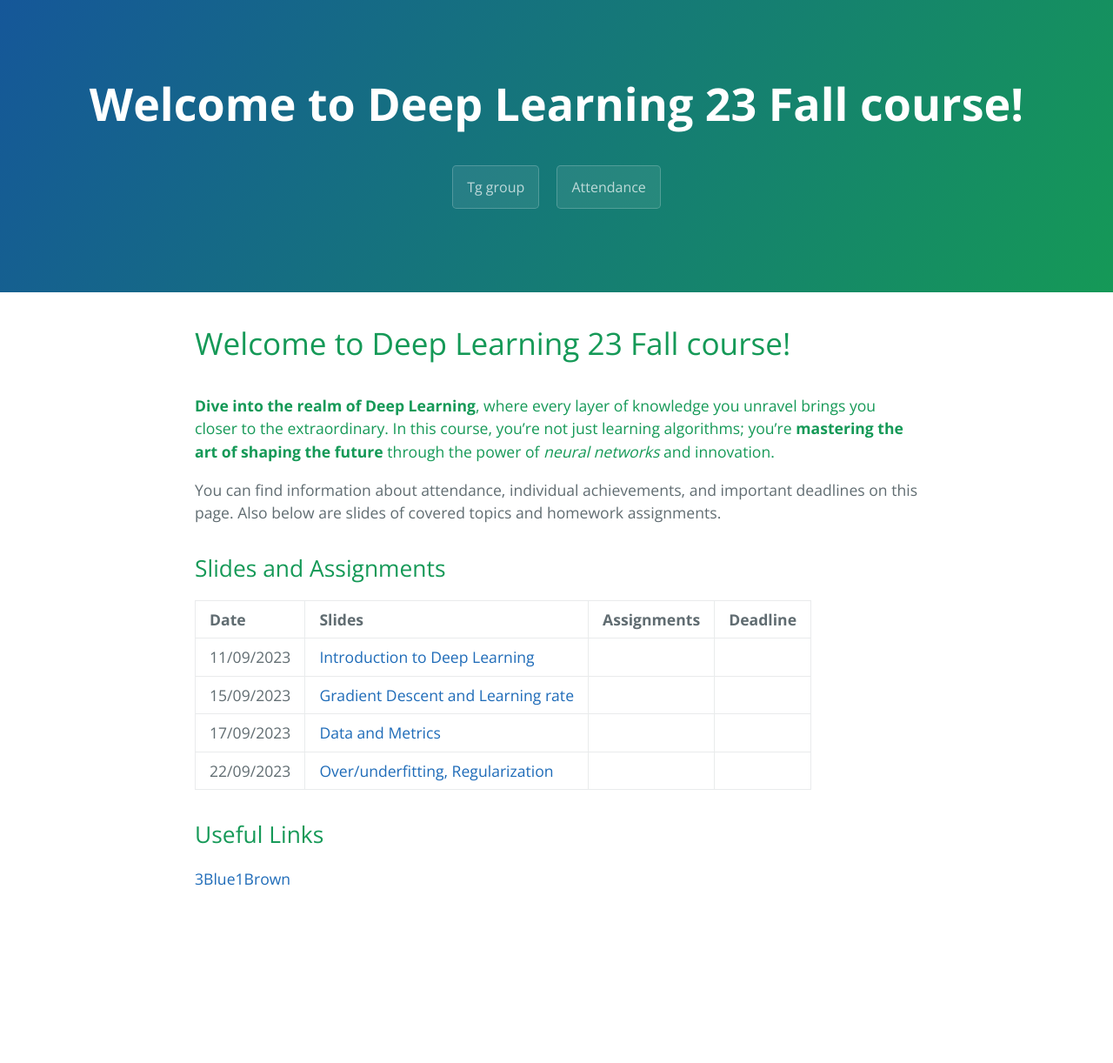
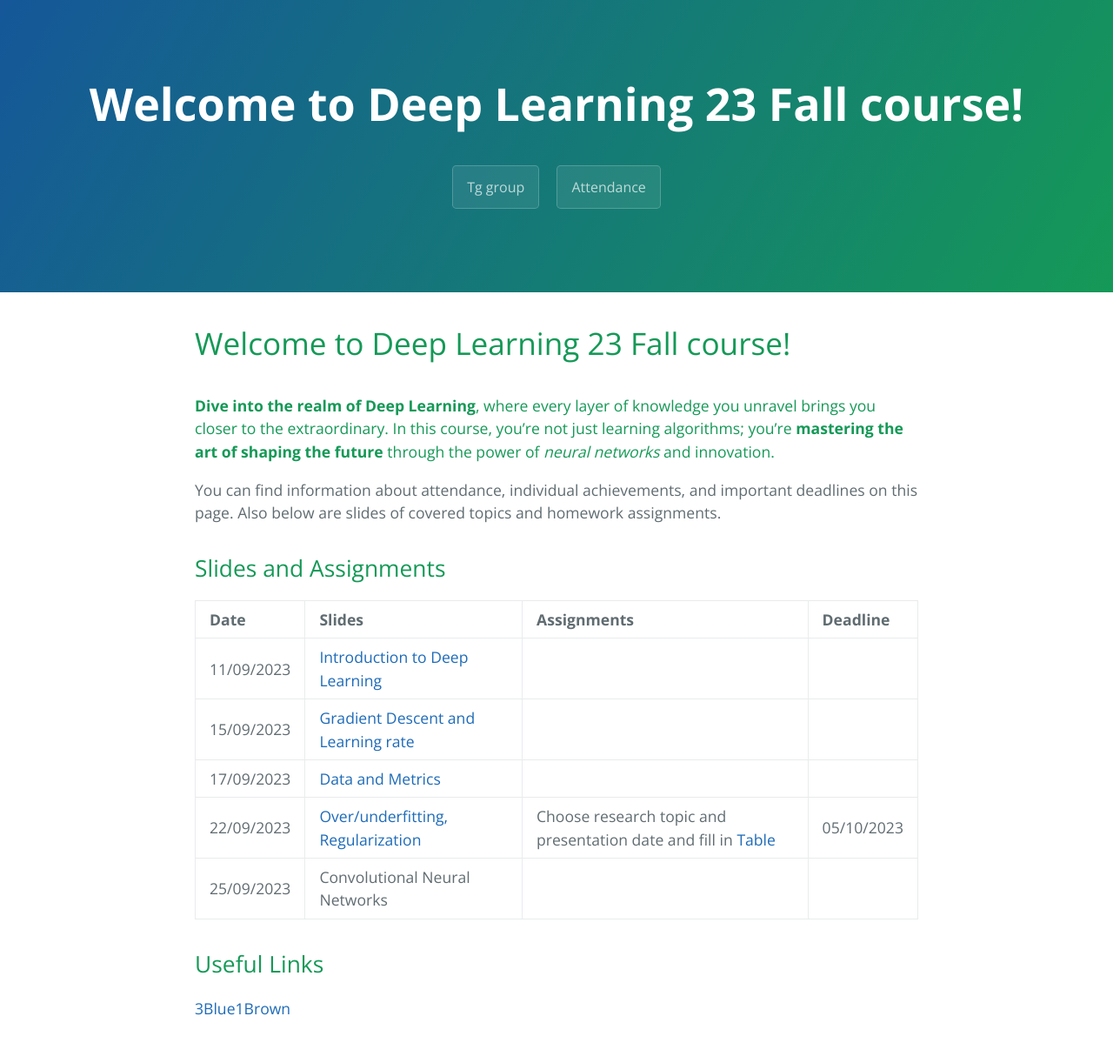
Before and after one commit to decoder-99/DL23Fall, a Jekyll site: the page built from index.md, in a window 1280 px wide. Shown: the whole page at 87% size. Built offline with Jekyll 4.4.1, drawn with Linux system fonts in a browser that asks for light colours; the repository's description, which GitHub fills in, is left out; our own code applies the rules of GitHub Pages for plain Markdown files; before the commit the page ends 1073 px from its top, so only the background shows below that.

Commit message:
Update index.md

```diff
--- a/index.md
+++ b/index.md
@@ -15,7 +15,8 @@ You can find information about attendance, individual achievements, and importan
 |11/09/2023              | [Introduction to Deep Learning](https://docs.google.com/presentation/d/1eUC5Ox6Pc6iZkHAWUPFH_y36gUh7YusSLOkGWsNahcs/edit?usp=sharing)                   |             |
 |15/09/2023              | [Gradient Descent and Learning rate](https://docs.google.com/presentation/d/1zk27mLlmfH7-Y9nDwCYTH0YgWCNeBuHDf9Rf9roF4Vo/edit?usp=sharing)                  |             |
 |17/09/2023              | [Data and Metrics](https://docs.google.com/presentation/d/11LS9796uyKNV-q1puTNQz1vOnTgGArKmwSRm1jxCq_s/edit?usp=sharing)                  |             |
-|22/09/2023              | [Over/underfitting, Regularization](https://docs.google.com/presentation/d/1ChkgLKawed_v5yOyyJJkBCRe3tWdzmTB7w1_wQqqtls/edit?usp=sharing)                  |             |
+|22/09/2023              | [Over/underfitting, Regularization](https://docs.google.com/presentation/d/1ChkgLKawed_v5yOyyJJkBCRe3tWdzmTB7w1_wQqqtls/edit?usp=sharing)                  |Choose research topic and presentation date and fill in [Table](https://docs.google.com/spreadsheets/d/1-qjqeRSOeg4kUr3ZX7Zh_oy4yY5vvhzJYrNGVefGzOE/edit?usp=sharing)             | 05/10/2023
+|25/09/2023|Convolutional Neural Networks ||
 
 ## Useful Links
 [3Blue1Brown](https://www.3blue1brown.com/)
```
